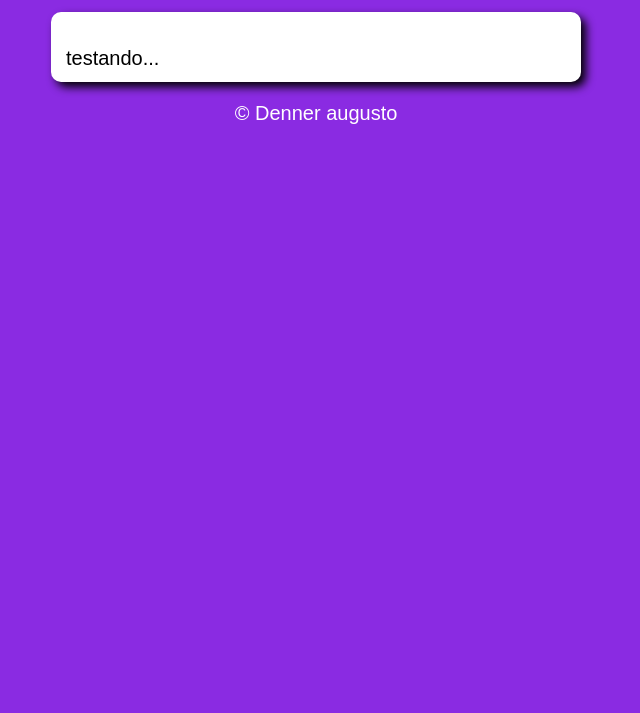
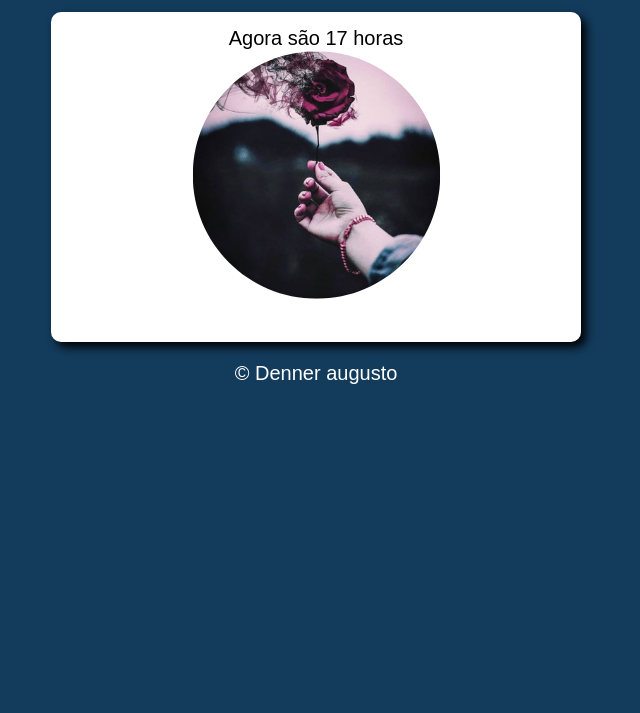
Before and after one commit to denner-august/praticando-javascript, a plain HTML site: page index.html in a window 1280 px wide. Shown: the part 87-800 px from the top of the page, without its empty margins (324-964 px from the left). Drawn offline with Linux system fonts and the light colour scheme.

Commit message:
finalizado

```diff
--- a/css/style.css
+++ b/css/style.css
@@ -14,8 +14,12 @@ section{
     padding:15px;
     width: 500px;
     margin: auto;
-    height: 40px;
+    height: 300px;
     box-shadow: 5px 5px 10px black;
+}
+
+#foto, #msg{
+    text-align: center;
 }
 
 footer{
--- a/index.html
+++ b/index.html
@@ -10,13 +10,21 @@
         <link rel="stylesheet" href="css\style.css">
     </head>
 
-    <body>
+    <body onload="horario()">
         <header>
-            <h1> javascrpit</h1>
+            <h1> hora do dia</h1>
         </header>
 
         <section>
-            <p>testando...</p>
+                <div  id="msg">
+                    aqui vai aparecer a mensagem
+                </div>
+
+                <div id="foto">
+                    <img id="imagem" src="images/1.png" alt="manhã">
+                </div>
+
+
         </section>
 
         <footer>
--- a/js/script.js
+++ b/js/script.js
@@ -0,0 +1,21 @@
+function horario(){
+    var msg = window.document.getElementById('msg');
+    var foto = window.document.getElementById('foto');
+    var image = window.document.getElementById('imagem');
+    var hora = new Date();
+    var horatual = hora.getHours();
+    msg.innerHTML = `Agora são ${horatual} horas`
+    if (horatual >= 0 &&  horatual <= 12){
+        image.src = 'images/1.png'
+        document.body.style.background = '#1d2d50'
+
+    }
+    else if (horatual > 12 && horatual < 18){
+        image.src = 'images/2.png'
+        document.body.style.background = '#133b5c'
+    }
+    else {
+        image.src ='images/3.png'
+        document.body.style.background = '#1e5f74'
+    }
+}
```
Also changed, not shown: images/1.png (added), images/2.png (added), images/3.png (added).
